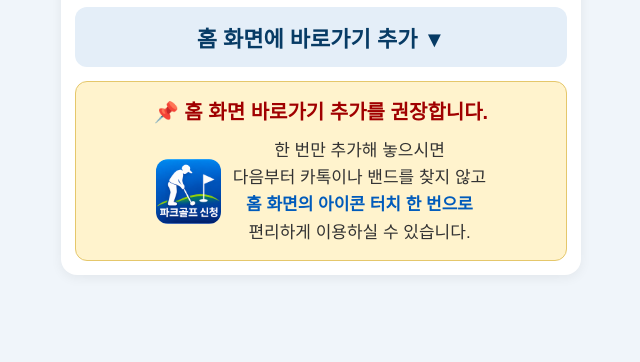
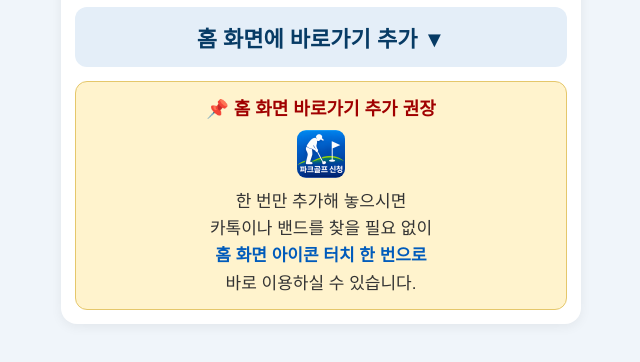
Before and after one commit to niceyang56-dev/parkgolf-operation, a plain HTML site: page index.html in a window 1280 px wide. Shown: the part 146-508 px from the top of the page, without its empty margins (319-959 px from the left). Drawn offline with Linux system fonts and the light colour scheme.

Commit message:
Update index.html

```diff
--- a/index.html
+++ b/index.html
@@ -145,36 +145,30 @@ button {
   <div id="shortcutRecommend"
        style="
          margin-top:14px;
-         padding:14px 10px;
+         padding:12px 6px;
          background:#FFF3CD;
          border:1px solid #E5C76B;
          border-radius:12px;
          text-align:center;
+         word-break:keep-all;
        ">
 
     <div style="
       color:#A00000;
-      font-size:20px;
+      font-size:18px;
       font-weight:700;
-      margin-bottom:12px;
+      margin-bottom:10px;
     ">
-      📌 홈 화면 바로가기 추가를 권장합니다.
+      📌 홈 화면 바로가기 추가 권장
     </div>
-
-    <div style="
-      display:flex;
-      align-items:center;
-      justify-content:center;
-      gap:12px;
-    ">
 
     <img src="./parkgolf-192.png"
          alt="파크골프 바로가기 아이콘"
          style="
-             width:65px;
-             height:65px;
-             border-radius:12px;
-             flex-shrink:0;
+           width:48px;
+           height:48px;
+           border-radius:9px;
+           margin-bottom:6px;
          ">
 
     <div style="
@@ -184,11 +178,11 @@ button {
       font-weight:500;
     ">
       한 번만 추가해 놓으시면<br>
-        다음부터 카톡이나 밴드를 찾지 않고<br>
+      카톡이나 밴드를 찾을 필요 없이<br>
       <b style="color:#005BBB;">
-          홈 화면의 아이콘 터치 한 번으로
+        홈 화면 아이콘 터치 한 번으로
       </b><br>
-        편리하게 이용하실 수 있습니다.
+      바로 이용하실 수 있습니다.
     </div>
 
   </div>
```
Lines whose indentation alone changed are shown as unchanged.
